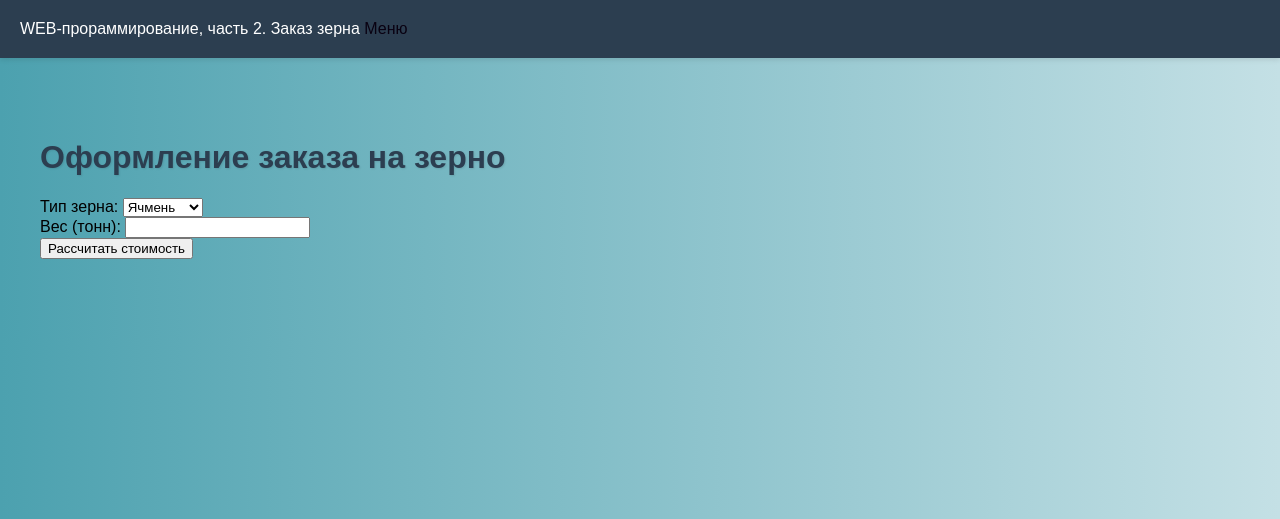
After one commit to mariakhmeleva/web--programming-labs-2, a Flask app: page /lab4/order_grain in a window 1280 px wide. The commit adds this page. Shown: the top 519 px of the page. Run offline with Flask 3, Linux system fonts and the light colour scheme.

Commit message:
Заказ зерна

```diff
--- a/lab4.py
+++ b/lab4.py
@@ -181,3 +181,41 @@ def fridge():
             snowflakes = 1
 
     return render_template('lab4/fridge.html', message=message, snowflakes=snowflakes)
+
+
+@lab4.route('/lab4/order_grain', methods=['GET', 'POST'])
+def order_grain():
+    prices = {
+        'ячмень': 12345,
+        'овёс': 8522,
+        'пшеница': 8722,
+        'рожь': 14111
+    }
+    message = ""
+    discount_message = ""
+    total_price = 0
+
+    if request.method == 'POST':
+        grain_type = request.form.get('grain_type')
+        try:
+            weight = float(request.form.get('weight', '').strip())
+        except ValueError:
+            message = "Ошибка: вес не указан или введено некорректное значение"
+            return render_template('lab4/order_grain.html', message=message, discount_message=discount_message)
+
+        if weight <= 0:
+            message = "Ошибка: вес должен быть больше 0"
+        elif weight > 500:
+            message = "Ошибка: такого объёма сейчас нет в наличии"
+        else:
+            price_per_ton = prices.get(grain_type, 0)
+            total_price = price_per_ton * weight
+
+            if weight > 50:
+                discount = 0.1 * total_price
+                total_price -= discount
+                discount_message = f"Скидка за большой объем: 10% (сэкономлено {discount:.2f} руб)"
+
+            message = f"Заказ успешно сформирован. Вы заказали {grain_type}. Вес: {weight} т. Сумма к оплате: {total_price:.2f} руб."
+
+    return render_template('lab4/order_grain.html', message=message, discount_message=discount_message)
--- a/templates/lab4/lab4.html
+++ b/templates/lab4/lab4.html
@@ -21,5 +21,7 @@
         <li><a href="/lab4/login">Авторизация</a></li>
 
         <li><a href="/lab4/fridge">Холодильник</a></li>
+
+        <li><a href="/lab4/order_grain">Заказ зерна</a></li>
     </ol>
 {% endblock %}
--- /dev/null
+++ b/templates/lab4/order_grain.html
@@ -0,0 +1,32 @@
+{% extends "base.html" %}
+
+{% block lab %}Заказ зерна{% endblock %}
+
+{% block main %}
+    <h1>Оформление заказа на зерно</h1>
+    <form method="post">
+        <div>
+            <label for="grain_type">Тип зерна:</label>
+            <select id="grain_type" name="grain_type">
+                <option value="ячмень">Ячмень</option>
+                <option value="овёс">Овёс</option>
+                <option value="пшеница">Пшеница</option>
+                <option value="рожь">Рожь</option>
+            </select>
+        </div>
+        <div>
+            <label for="weight">Вес (тонн):</label>
+            <input type="text" id="weight" name="weight">
+        </div>
+        <button type="submit">Рассчитать стоимость</button>
+    </form>
+
+    <div style="margin-top: 20px;">
+        {% if message %}
+            <p>{{ message }}</p>
+            {% if discount_message %}
+                <p style="color: rgb(39, 8, 30);">{{ discount_message }}</p>
+            {% endif %}
+        {% endif %}
+    </div>
+{% endblock %}
```
Also changed, not shown: templates/lab4/fridge.html (line endings or trailing spaces).
